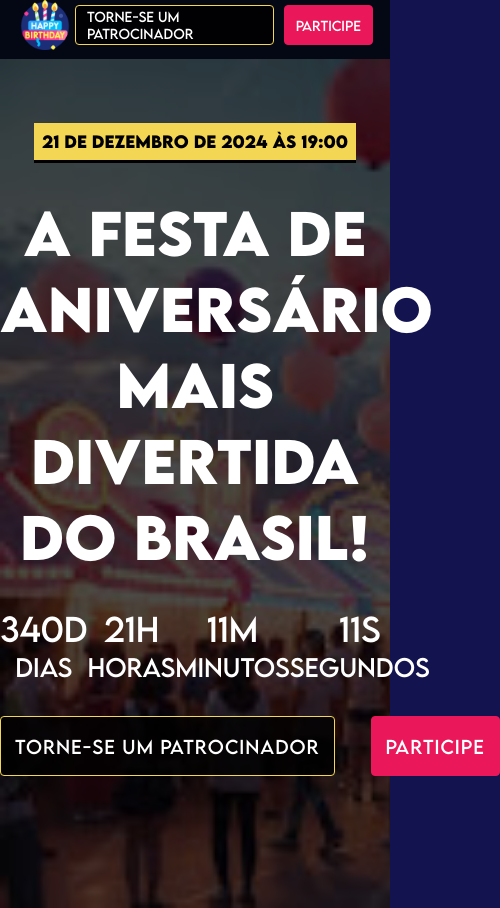
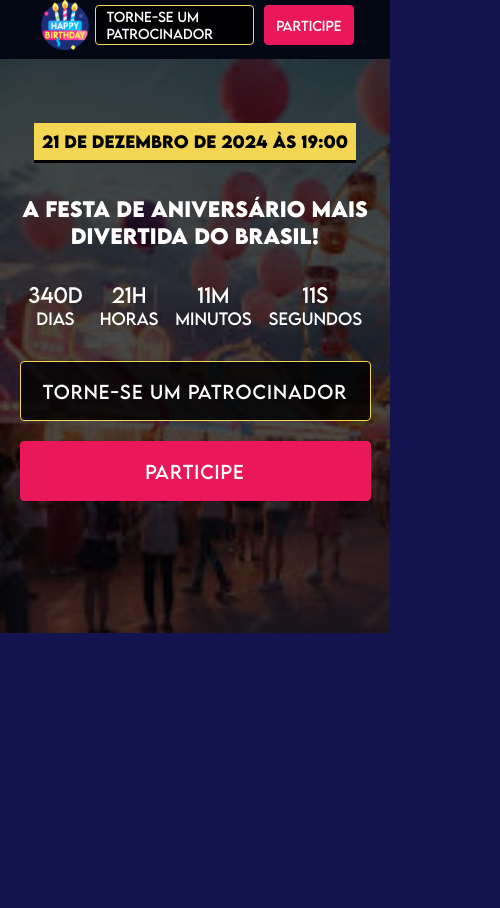
Before and after one commit to MarcosMantovani/evento-festa-aniversario, a website built with Parcel: page src/index.html in a window 390 px wide. Shown: the whole page, 500 px wide, since content can reach past the window. After the commit the page ends 844 px from the top, so only its background shows below. Built offline with nearby package versions, Linux system fonts and the light colour scheme.

Commit message:
fazendo hero e head responsivos

```diff
--- a/src/index.html
+++ b/src/index.html
@@ -25,7 +25,7 @@
     <section class="hero">
         <div class="container">
             <strong class="hero__date">21 de Dezembro de 2024 às 19:00</strong>
-            <h1 class="hero__text">A festa de aniversário mais divertida do Brasil!</h1>
+            <h1 class="hero__title">A festa de aniversário mais divertida do Brasil!</h1>
             <div class="hero__counter" id="counter">
                 <div class="hero__counter__item">
                     <p>
@@ -54,16 +54,19 @@
             </div>
             <div>
                 <ul class="hero__buttons">
-                    <li class="">
+                    <li class="hero__buttons__button">
                         <a href="#" class="button button--dark">Torne-se um patrocinador</a>
                     </li>
-                    <li class="">
+                    <li class="hero__buttons__button">
                         <a href="#" class="button">Participe</a>
                     </li>
                 </ul>
             </div>
         </div>
     </section>
+
+
+
     <script src="scripts/main.js"></script>
 </body>
 </html>
--- a/src/styles/_hero.scss
+++ b/src/styles/_hero.scss
@@ -32,7 +32,7 @@
         border-bottom: 3px solid variables.$secondaryTextColor;
     }
 
-    &__text {
+    &__title {
         margin: 32px 0;
         font-size: 56px;
     }
@@ -61,4 +61,31 @@
         width: 500px;
         margin: 32px auto;
     }
+
+    @media (max-width: 767px) {
+        &__buttons {
+            display: block;
+            width: auto;
+
+            &__button {
+                margin-bottom: 20px;
+            }
+        }
+
+        &__title {
+            font-size: 20px;
+        }
+
+        &__counter {
+            &__item {
+                &__number {
+                    font-size: 20px;
+                }
+
+                &__description {
+                    font-size: 16px;
+                }
+            }
+        }
+    }
 }
--- a/src/styles/main.scss
+++ b/src/styles/main.scss
@@ -32,4 +32,12 @@ body {
     max-width: 1024px;
     width: 100%;
     margin: 0 auto;
+
+    @media (max-width: 767px) {
+        max-width: 80%;
+    }
+
+    @media (max-width: 1024px) {
+        max-width: 90%;
+    }
 }
```
Also changed, not shown: src/images/party/party1.png (added).
